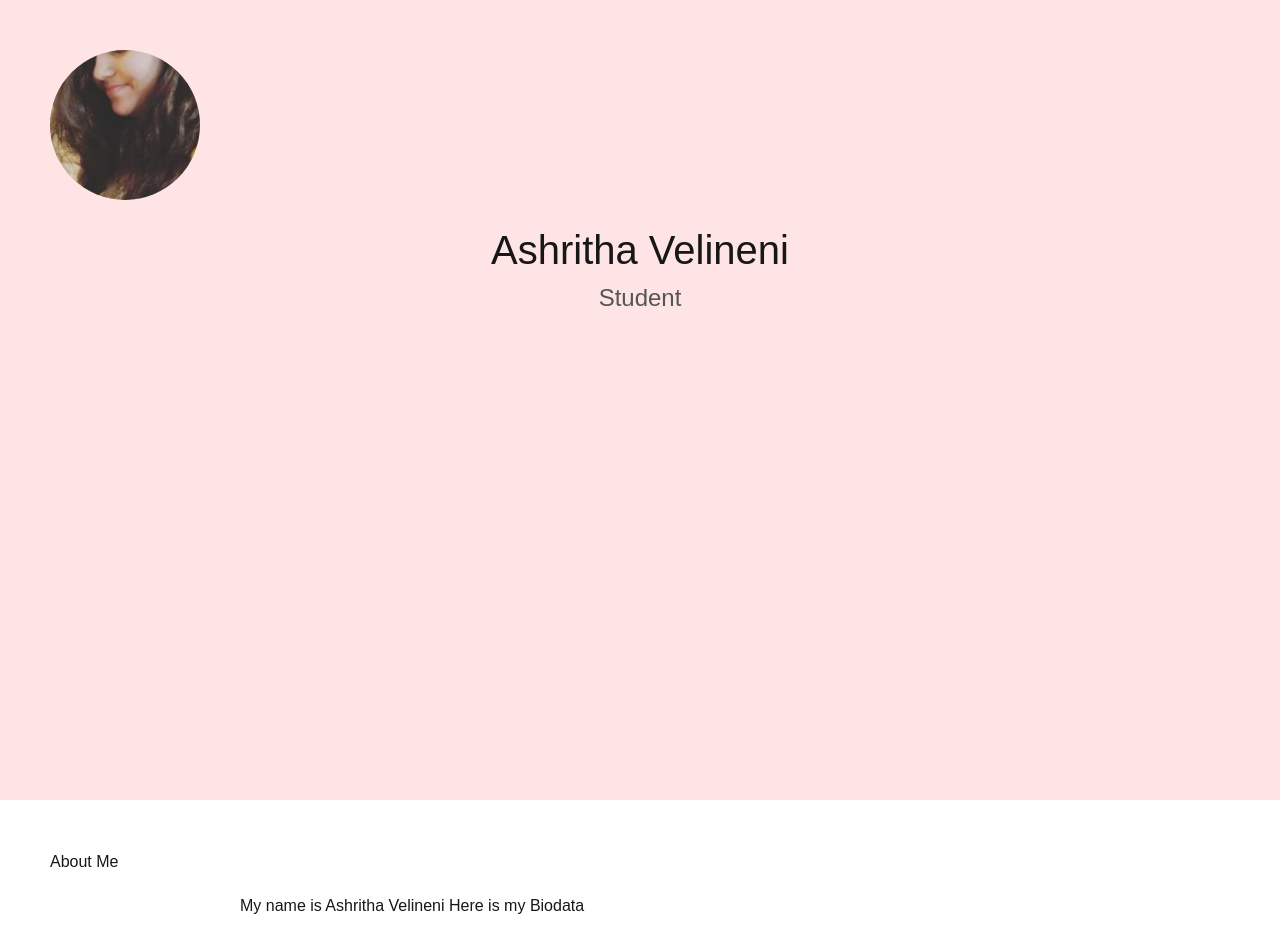
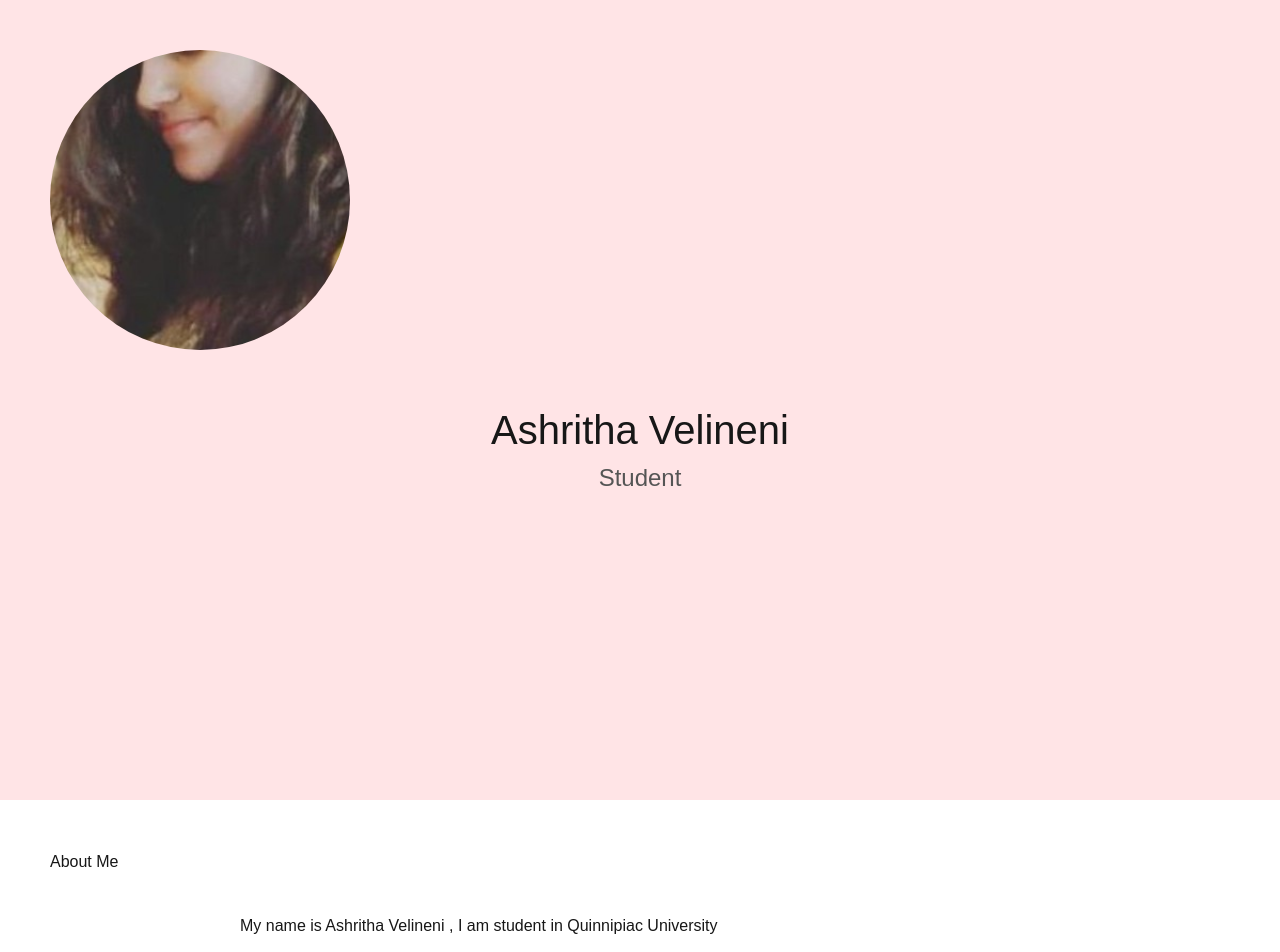
Before and after one commit to Ashritha-creator/Portfolio-ashritha, a Next.js app in the folder frontend/: page / in a window 1280 px wide. Shown: the top 952 px of the page. Built offline with nearby package versions, Linux system fonts and the light colour scheme; no server answers.

Commit message:
Update page.tsx

```diff
--- a/frontend/src/app/page.tsx
+++ b/frontend/src/app/page.tsx
@@ -60,7 +60,7 @@ export default function HomePage() {
       <motion.section initial={{ opacity: 0 }} animate={{ opacity: 1 }} transition={{ duration: 1 }}
         style={{ backgroundColor: '#ffe4e6', minHeight: '100vh', textAlign: 'center', padding: 50 }}>
         <img src="/profile.jpg"
-          alt="Profile" style={{ width: 150, height: 150, borderRadius: '50%', objectFit: 'cover', marginBottom: 20 }} />
+          alt="Profile" style={{ width: 300, height: 300, borderRadius: '70%', objectFit: 'cover', marginBottom: 50 }} />
         <h1 style={{ fontSize: '2.5rem' }}>Ashritha Velineni</h1>
         <h3 style={{ fontSize: '1.5rem', color: '#555' }}>Student</h3>
       </motion.section>
@@ -70,8 +70,8 @@ export default function HomePage() {
         <motion.h2 initial={{ y: 50, opacity: 0 }} whileInView={{ y: 0, opacity: 1 }} transition={{ duration: 0.5 }}>
           About Me
         </motion.h2>
-        <p style={{ marginTop: 20, maxWidth: 800, marginInline: 'auto' }}>
-    My name is Ashritha Velineni  Here is my Biodata        </p>
+        <p style={{ marginTop: 40, maxWidth: 800, marginInline: 'auto' }}>
+    My name is Ashritha Velineni , I am student in Quinnipiac University         </p>
       </section>
 
       {/* Skills Section */}
```
